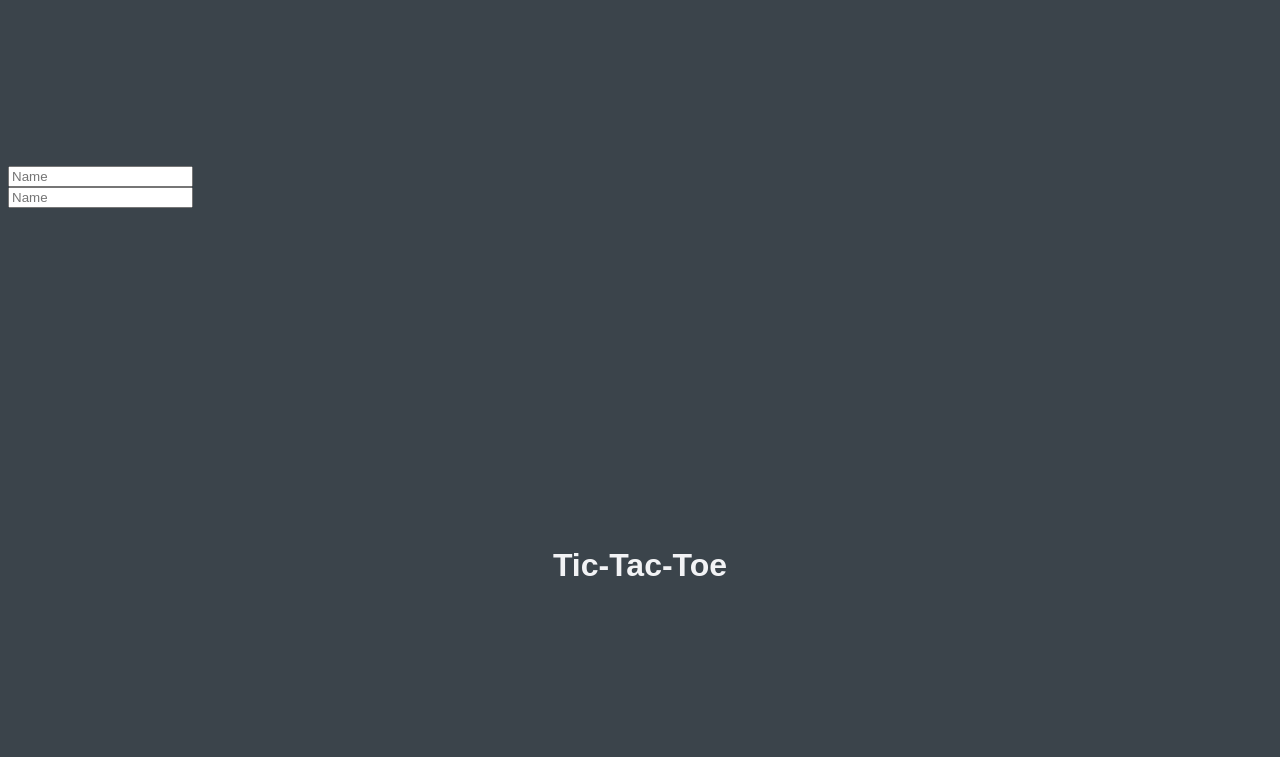
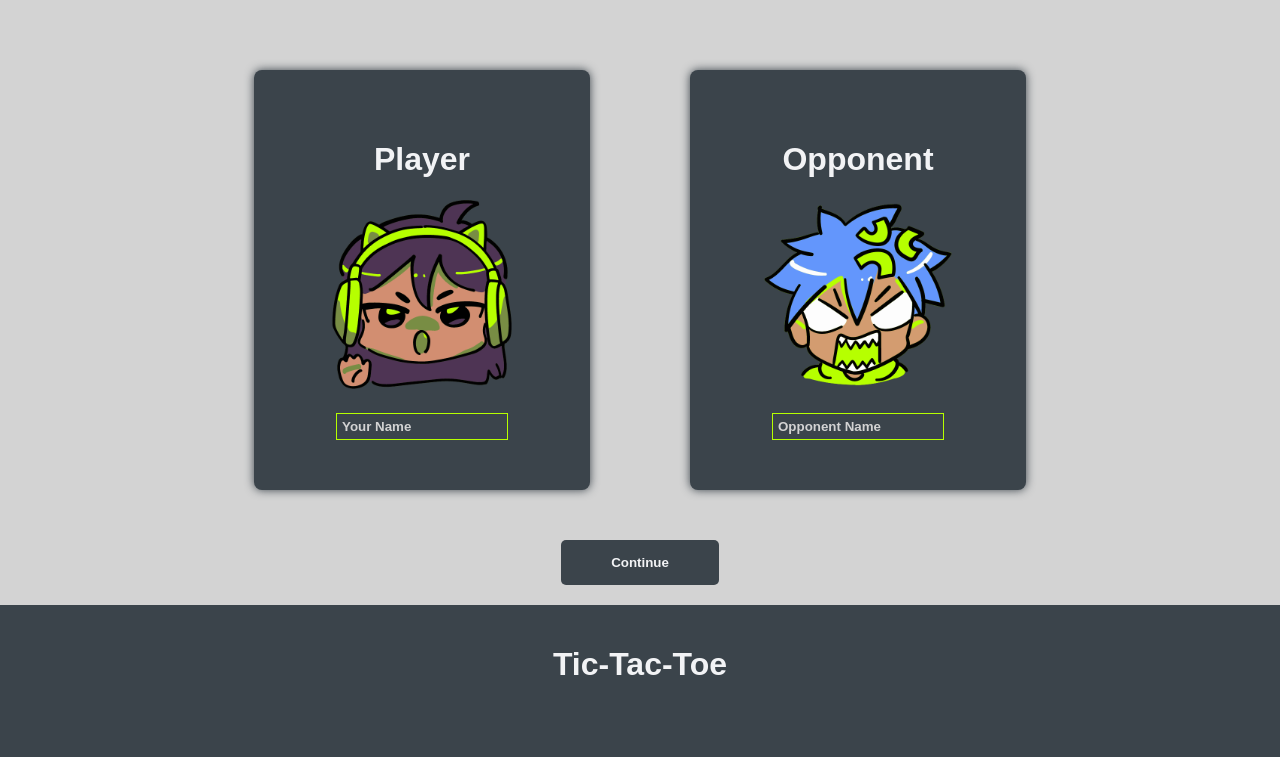
Before and after one commit to therealkevinmunoz/tic_tac_toe_top, a plain HTML site: page index.html in a window 1280 px wide. Shown: the top 757 px of the page. Drawn offline with Linux system fonts and the light colour scheme; a web font is replaced by a local one.

Commit message:
Add images for player card and update player card screen

```diff
--- a/index.html
+++ b/index.html
@@ -13,13 +13,21 @@
 </head>
 <body>
     <div class="game-start-screen">
+        <div class="player-card-section">
             <div class="player-card" id="player-1-card">
-            <input type="text" name="player-1-name" id="player-1-name" placeholder="Name">
+                <h1>Player</h1>
+                <img src="/images/Tic-Tac-Toe Player 1.png" />
+                <input type="text" name="player-1-name" id="player-1-name" placeholder="Your Name">
             </div>
             <div class="player-card" id="player-2-card">
-            <input type="text" name="player-2-name" id="player-2-name" placeholder="Name">
+                <h1>Opponent</h1>
+                <img src="/images/Tic-Tac-Toe Player 2.png" />
+                <input type="text" name="player-2-name" id="player-2-name" placeholder="Opponent Name">
             </div>
         </div>
+        <button id="continueButton">Continue</button>
+    </div>
+    <div id="game-screen">
         <header>
             <h1>Tic-Tac-Toe</h1>
         </header>
@@ -53,5 +61,6 @@
         <footer>
             <button id="restart-btn">New Game</button>
         </footer>
+    </div>
 </body>
 </html>
--- a/styles.css
+++ b/styles.css
@@ -12,6 +12,16 @@
 }
 
 body {
+    margin: 0;
+    padding: 0;
+    font-family: var(--font-text);
+}
+
+.player-card h1 {
+    color: var(--white-gray);
+}
+
+#game-screen {
     display: grid;
     grid-template-columns: 1fr;
     grid-template-rows: 1fr 1fr 3fr 1fr;
@@ -23,12 +33,13 @@ body {
     font-family: var(--font-text);
 }
 
-button {
+button,
+input {
     font-family: var(--font-text);
     font-weight: var(--font-semibold);
 }
 
-h1 {
+h1{
     text-align: center;
     font-weight: var(--font-bold);
 }
@@ -110,15 +121,84 @@ footer {
     justify-content: center;
 }
 
+#restart-btn,
+#continueButton {
+    border: none;
+    padding: 15px 50px;
+    border-radius: 5px;
+}
+
 #restart-btn {
-    border: none;
     background-color: var(--green-highlight);
     color: var(--arsenic-gray);
-    padding: 15px 50px;
-    border-radius: 5px;
 }
 
 #restart-btn:hover {
     cursor: pointer;
     box-shadow: 0 0 8px var(--green-highlight);
 }
+
+#continueButton {
+    background-color: var(--arsenic-gray);
+    color: var(--white-gray);
+}
+
+#continueButton:hover {
+    cursor: pointer;
+    box-shadow: 0 0 8px var(--arsenic-gray)
+}
+
+.game-start-screen {
+    width: 100%;
+    display: flex;
+    flex-direction: column;
+    justify-content: center;
+    align-items: center;
+    background-color: var(--light-gray);
+    margin: 0;
+    padding: 20px 0;
+}
+
+.player-card-section {
+    display: flex;
+    gap: 100px;
+    text-align: center;
+    padding: 50px;
+    justify-content: center;
+}
+
+.player-card {
+    background-color: var(--arsenic-gray);
+    width: 20%;
+    padding: 50px;
+    border-radius: .5rem;
+    box-shadow: 0 0 10px var(--arsenic-gray);
+}
+
+
+.player-card:focus-within {
+    transform: scale(1.05);
+}
+
+.player-card img {
+    width: 80%;
+    margin-bottom: 20px;
+}
+
+input {
+    width: 10rem;
+    border: 1px solid var(--green-highlight);
+    background-color: var(--arsenic-gray);
+    color: var(--white-gray);
+    padding: 5px;
+
+}
+
+input:focus {
+    box-shadow: 0 0 10px var(--green-highlight);
+    outline: 1px solid var(--green-highlight);
+}
+
+input::placeholder {
+    color: var(--light-gray);
+}
```
Also changed, not shown: images/Tic-Tac-Toe Player 1.png (added), images/Tic-Tac-Toe Player 2.png (added). Lines whose indentation alone changed are shown as unchanged.
